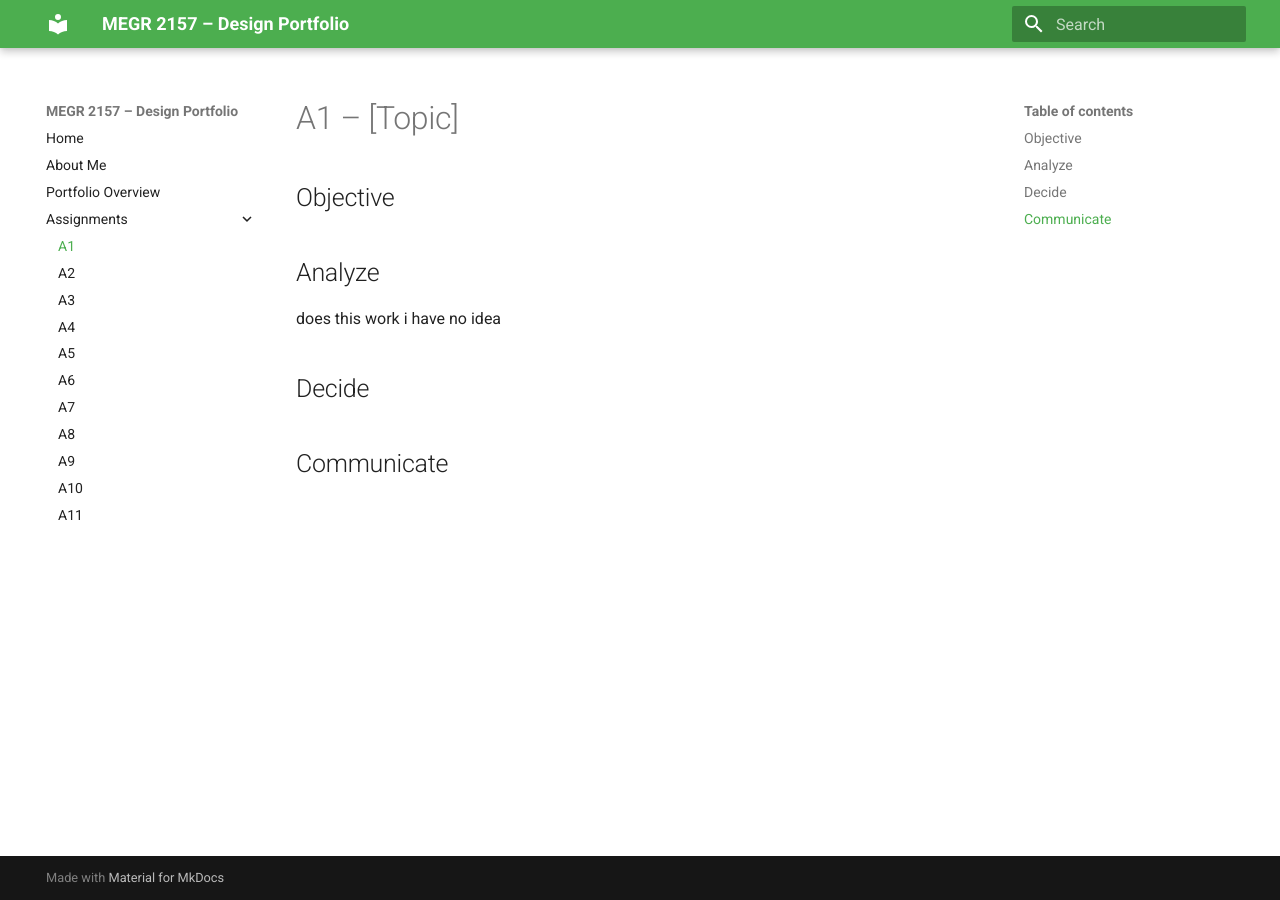
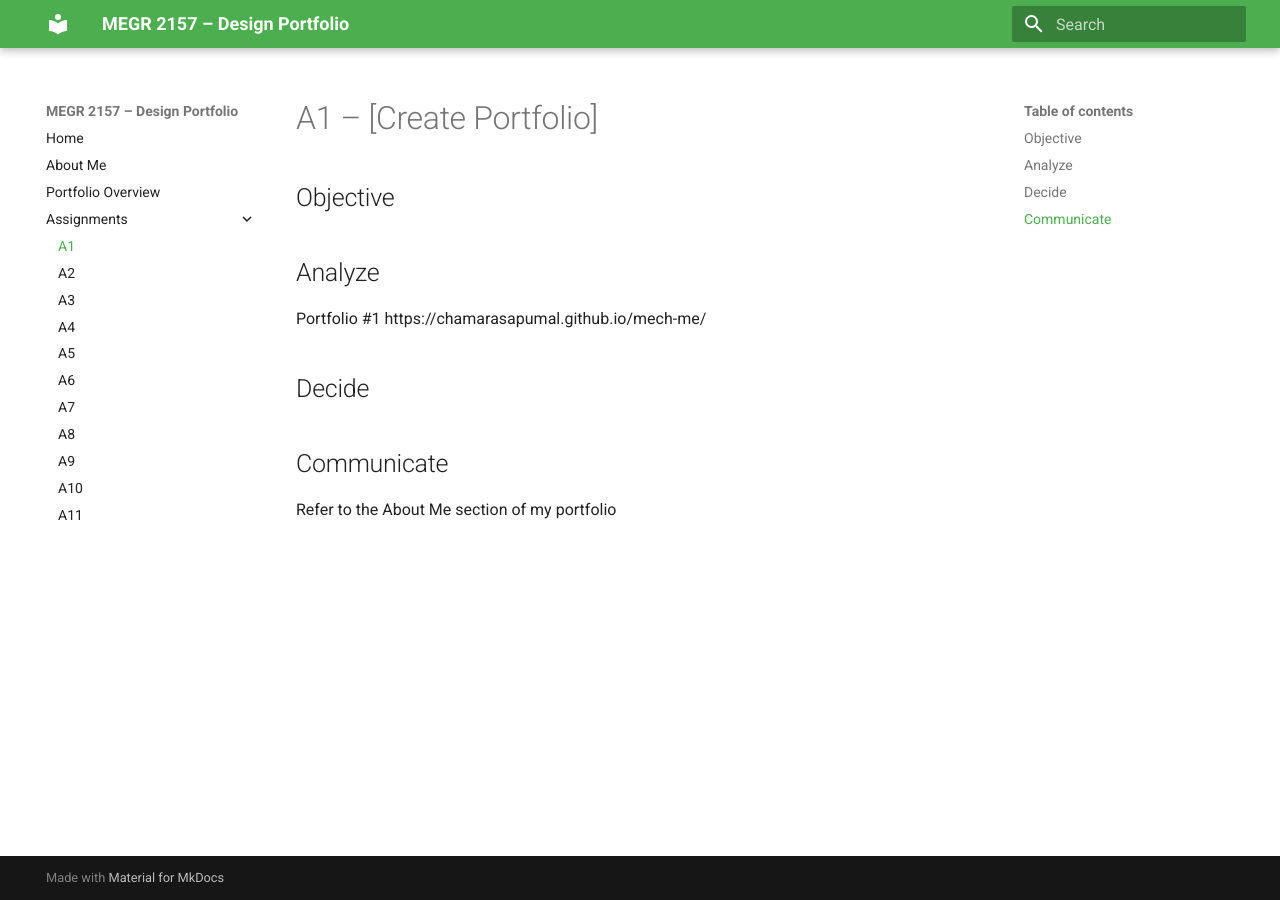
Before and after one commit to lsulyi/megr2157-portfolio, an MkDocs documentation site: the page built from docs/assignments/A01/index.md, in a window 1280 px wide. Built offline with MkDocs 1.6.1 and Material for MkDocs 9.7.7, drawn with Linux system fonts in a browser that asks for light colours.

Commit message:
Revise assignment title and add portfolio reference
Updated assignment title and added portfolio link.

```diff
--- a/docs/assignments/A01/index.md
+++ b/docs/assignments/A01/index.md
@@ -1,12 +1,15 @@
-# A1 – [Topic]
+# A1 – [Create Portfolio]
 
 ## Objective
 
 
 ## Analyze
-does this work i have no idea
+Portfolio #1 https://chamarasapumal.github.io/mech-me/
+
+
 
 ## Decide
 
 
 ## Communicate
+Refer to the About Me section of my portfolio
```
